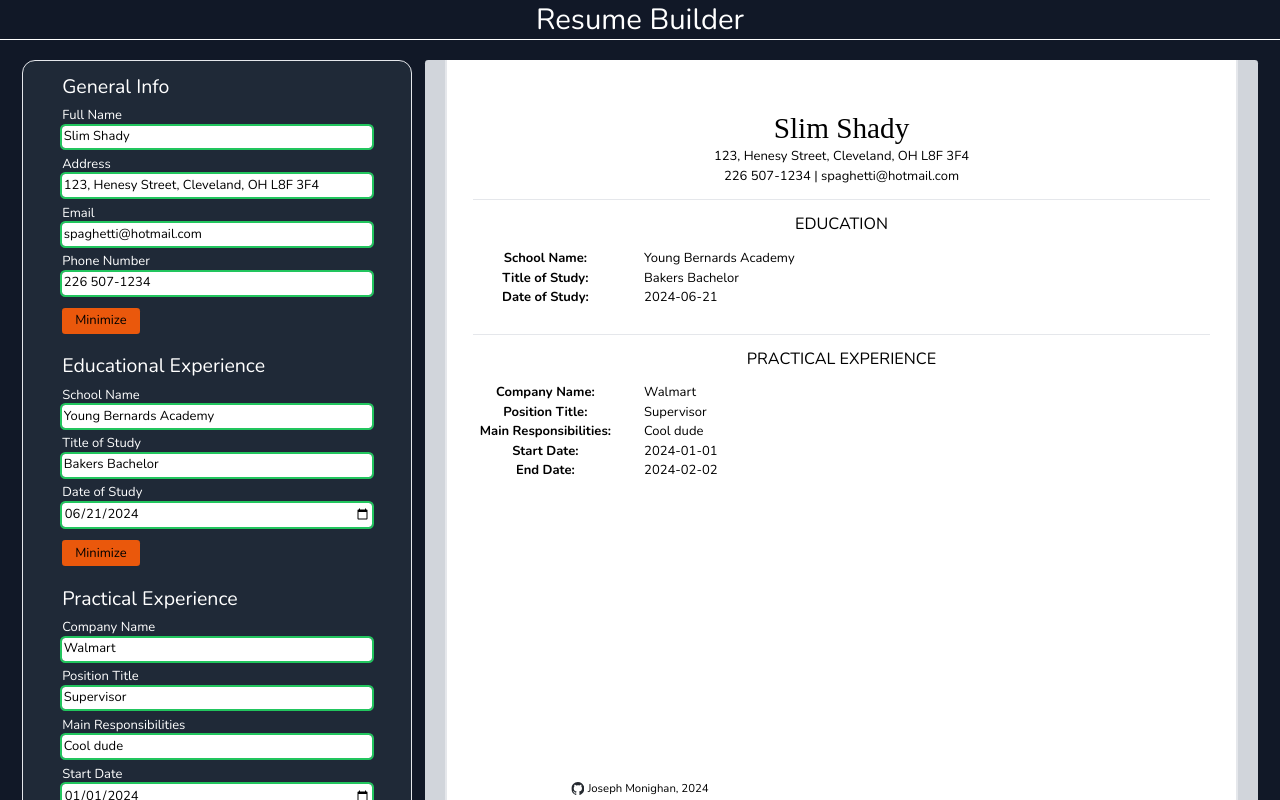
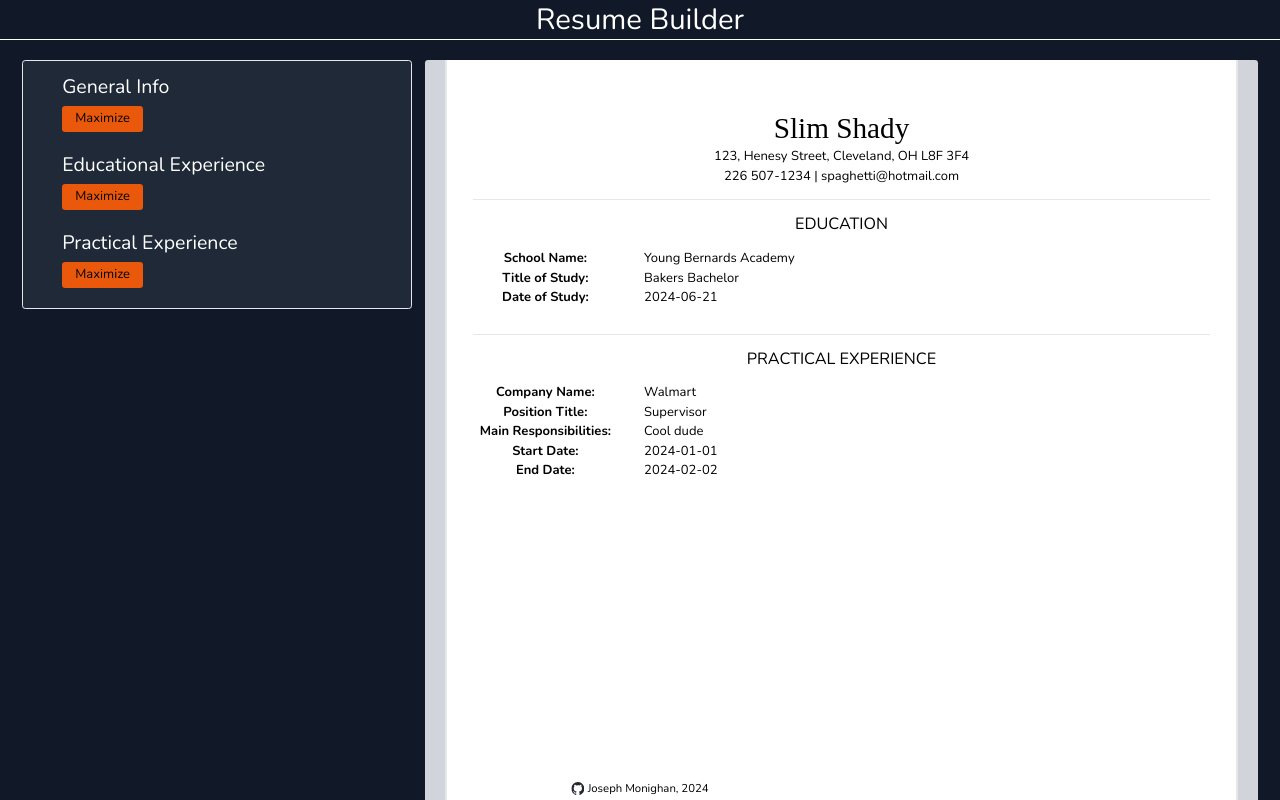
Before and after one commit to BlueVelocity/resume-generator, a React (Vite) app: page / in a window 1280 px wide. Shown: the top 800 px of the page. Built offline with nearby package versions, Linux system fonts and the light colour scheme.

Commit message:
Convert to data to array structure
To allow for future addition of information to sections

```diff
--- a/src/App.jsx
+++ b/src/App.jsx
@@ -1,57 +1,70 @@
 import { useState } from "react";
 import UserInput from "./components/UserInput.jsx";
 import ResumeDisplay from "./components/ResumeDisplay.jsx";
+import defaultData from "./data/defaultData.js";
 
 export default function App() {
-  const [genInfo, setGenInfo] = useState({
-    id: 1,
-    fullName: { data: "Slim Shady", type: "text" },
-    address: { data: "123, Henesy Street, Cleveland, OH L8F 3F4", type: "text" },
-    email: { data: "spaghetti@hotmail.com", type: "email" },
-    phoneNumber: { data: "226 507-1234", type: "tel" }
-  });
+  const [genInfo, setGenInfo] = useState(defaultData.genInfo);
 
   const handleGenChange = (e) => {
     const { name, value } = e.target;
-    setGenInfo(prevState => ({
-      ...prevState,
-      [name]: { ...prevState[`${name}`], data: value },
-    }));
+    setGenInfo((prevState) => {
+      const currentObj = prevState[0];
+      const currArr = [...prevState];
+      const newObj = {
+        ...currentObj,
+        [name]: { ...currentObj[`${name}`], data: value },
+      };
+      currArr[0] = newObj;
+      return currArr;
+    });
   };
 
-  const [edExperience, setEdExperience] = useState({
-    id: 1,
-    schoolName: { label: "School Name", data: "Young Bernards Academy", type: "text" },
-    titleOfStudy: { label: "Title of Study", data: "Bakers Bachelor", type: "text" },
-    dateOfStudy: { label: "Date of Study", data: "2024-06-21", type: "date" }
-  });
+  const [edExperience, setEdExperience] = useState(defaultData.edExperience);
 
   const handleEdChange = (e) => {
     const { name, value } = e.target;
-    setEdExperience(prevState => ({
-      ...prevState,
-      [name]: { ...prevState[`${name}`], data: value },
-    }));
+    const dataId = Number(e.target.getAttribute("data-id"));
+    setEdExperience((prevState) => {
+      const currentObjIndex = prevState.findIndex((obj) => obj.id === dataId);
+      const currentObj = prevState[currentObjIndex];
+      const currArr = [...prevState];
+      const newObj = {
+        ...currentObj,
+        [name]: { ...currentObj[`${name}`], data: value },
+      };
+      currArr[currentObjIndex] = newObj;
+      return currArr;
+    });
   };
 
-  const [pracExperience, setPracExperience] = useState({
-    id: 1,
-    companyName: { label: "Company Name", data: "Walmart", type: "text" },
-    positionTitle: { label: "Position Title", data: "Supervisor", type: "text" },
-    mainResponsibilities: { label: "Main Responsibilities", data: "Cool dude", type: "text" },
-    startDate: { label: "Start Date", data: "2024-01-01", type: "date" },
-    endDate: { label: "End Date", data: "2024-02-02", type: "date" },
-  });
+  const [pracExperience, setPracExperience] = useState(
+    defaultData.pracExperience,
+  );
 
   const handlePracChange = (e) => {
     const { name, value } = e.target;
-    setPracExperience(prevState => {
+    const dataId = Number(e.target.getAttribute("data-id"));
+    setPracExperience((prevState) => {
+      const currentObjIndex = prevState.findIndex((obj) => obj.id === dataId);
+      const currentObj = prevState[currentObjIndex];
+      const currArr = [...prevState];
       if (name === "endDate" && value === "") {
-        return { ...prevState, [name]: { ...prevState[`${name}`], data: "Current" } }
+        const newObj = {
+          ...currentObj,
+          [name]: { ...currentObj[`${name}`], data: "Current" },
+        };
+        currArr[currentObjIndex] = newObj;
+        return currArr;
       }
-      return { ...prevState, [name]: { ...prevState[`${name}`], data: value } }
+      const newObj = {
+        ...currentObj,
+        [name]: { ...currentObj[`${name}`], data: value },
+      };
+      currArr[currentObjIndex] = newObj;
+      return currArr;
     });
-  }
+  };
 
   return (
     <main className="flex-1 grid grid-cols-main grid-rows-main gap-4 max-w-screen-2xl mx-4">
--- a/src/components/FieldCollection.jsx
+++ b/src/components/FieldCollection.jsx
@@ -1,37 +1,67 @@
-import { useState } from 'react';
+import { useState } from "react";
 
-export default function FieldCollection({ sectionName, fields, inputData, handleChange }) {
-  const [isMinimized, setIsMinimized] = useState(false);
+export default function FieldCollection({
+  sectionName,
+  fields,
+  inputData,
+  handleChange,
+}) {
+  const [isMinimized, setIsMinimized] = useState(true);
 
   const handleMinimize = () => {
     isMinimized ? setIsMinimized(false) : setIsMinimized(true);
-  }
+  };
 
   return (
     <form className="w-full my-4 px-12" onSubmit={(e) => e.preventDefault()}>
       <p className="text-2xl">{sectionName}</p>
-      <ul className={`${isMinimized ? "hidden" : ""}`}>
+      {inputData.map((dataSegment) => {
+        return (
+          <ul key={dataSegment} className={`${isMinimized ? "hidden" : ""}`}>
             {fields.map((fieldData, index) => {
               return (
                 <li key={fieldData.id} className="flex flex-col my-2">
                   <label htmlFor={fieldData.id}>{fieldData.label}</label>
                   <input
                     type={fieldData.type}
-                name={inputData === undefined ? undefined : Object.keys(inputData)[index + 1]}
+                    name={
+                      dataSegment === undefined
+                        ? undefined
+                        : Object.keys(dataSegment)[index + 1]
+                    }
                     id={fieldData.id}
-                required={(fieldData.required === undefined || fieldData.required === true)}
+                    required={
+                      fieldData.required === undefined ||
+                      fieldData.required === true
+                    }
                     pattern={fieldData.pattern}
-                className="text-black outline outline-1 rounded p-0.5 invalid:outline-red-500 valid:outline-2 valid:outline-green-500"
-                defaultValue={inputData === undefined ? undefined : inputData[`${Object.keys(inputData)[index + 1]}`].data}
+                    className="text-black outline outline-1 rounded-[0.2rem] p-0.5 invalid:outline-red-500 valid:outline-green-500"
+                    defaultValue={
+                      dataSegment === undefined
+                        ? undefined
+                        : dataSegment[`${Object.keys(dataSegment)[index + 1]}`]
+                            .data
+                    }
                     onChange={handleChange}
+                    data-id={dataSegment.id}
                   />
                 </li>
               );
             })}
           </ul>
+        );
+      })}
       <div>
-        <button onClick={handleMinimize} className="text-black bg-accent rounded px-4 py-1 my-2">
+        <button
+          onClick={handleMinimize}
+          className="text-black bg-accent rounded px-4 py-1 my-2"
+        >
           {isMinimized ? "Maximize" : "Minimize"}
+        </button>
+        <button
+          className={`${isMinimized ? "hidden" : ""} text-black bg-green-600 rounded px-3 py-1 my-2 ml-2`}
+        >
+          +
         </button>
       </div>
     </form>
--- a/src/components/Resume.jsx
+++ b/src/components/Resume.jsx
@@ -4,20 +4,18 @@ export default function ({ genInfo, edExperience, pracExperience }) {
   return (
     <div className="flex-1 flex flex-col justify-start text-center max-w-[210mm] min-w-[210mm] min-h-[266mm] bg-white text-black border-x-2">
       <p className="align-self-center text-4xl font-special text-bold pt-16">
-        {genInfo.fullName.data}
+        {genInfo[0].fullName.data}
       </p>
-      <p className="align-self-center pt-1">
-        {genInfo.address.data}
-      </p>
+      <p className="align-self-center pt-1">{genInfo[0].address.data}</p>
       <p className="justify-self-end">
-        {genInfo.phoneNumber.data} | {genInfo.email.data}
+        {genInfo[0].phoneNumber.data} | {genInfo[0].email.data}
       </p>
       <hr className="my-4 mx-8" />
-      <ResumeSection title="EDUCATION" content={edExperience} />
+      <ResumeSection title="EDUCATION" contentGroup={edExperience} />
       <hr className="my-4 mx-8" />
       <ResumeSection
         title="PRACTICAL EXPERIENCE"
-        content={pracExperience}
+        contentGroup={pracExperience}
       />
     </div>
   );
--- a/src/components/ResumeSection.jsx
+++ b/src/components/ResumeSection.jsx
@@ -1,22 +1,30 @@
 import { Fragment } from "react";
 
-export default function ({ title, content }) {
+export default function ({ title, contentGroup }) {
   return (
     <section className="grid-auto">
       <p className="text-xl col-start-1 col-end-3">{title}</p>
-      <ul className="w-full my-4">
+      {contentGroup.map((content) => {
+        return (
+          <ul key={content.id} className="w-full my-4">
             <li key={content.id} className="w-full grid grid-cols-[25%_75%]">
               {Object.keys(content).map((key, index) => {
                 if (key === "id") return null;
                 return (
                   <Fragment key={key}>
-                <label className="font-bold">{content[`${key}`].label}:</label>
-                <p className="justify-self-start">{content[`${key}`].data}</p>
+                    <label className="font-bold">
+                      {content[`${key}`].label}:
+                    </label>
+                    <p className="justify-self-start">
+                      {content[`${key}`].data}
+                    </p>
                   </Fragment>
                 );
               })}
             </li>
           </ul>
+        );
+      })}
     </section>
   );
 }
--- a/src/components/UserInput.jsx
+++ b/src/components/UserInput.jsx
@@ -1,12 +1,34 @@
 import FieldCollection from "./FieldCollection.jsx";
 import inputFieldsData from "../data/inputFieldsData.js";
 
-export default function UserInput({ genInfo, handleGenChange, edExperience, handleEdChange, pracExperience, handlePracChange }) {
+export default function UserInput({
+  genInfo,
+  handleGenChange,
+  edExperience,
+  handleEdChange,
+  pracExperience,
+  handlePracChange,
+}) {
   return (
-    <div className="sticky top-6 flex-1 w-full bg-secondary border border-solid rounded-2xl">
-      <FieldCollection sectionName="General Info" fields={inputFieldsData.general} inputData={genInfo} handleChange={handleGenChange} />
-      <FieldCollection sectionName="Educational Experience" fields={inputFieldsData.edExperience} inputData={edExperience} handleChange={handleEdChange} />
-      <FieldCollection sectionName="Practical Experience" fields={inputFieldsData.pracExperience} inputData={pracExperience} handleChange={handlePracChange} />
+    <div className="sticky top-6 flex-1 w-full bg-secondary border border-solid rounded">
+      <FieldCollection
+        sectionName="General Info"
+        fields={inputFieldsData.general}
+        inputData={genInfo}
+        handleChange={handleGenChange}
+      />
+      <FieldCollection
+        sectionName="Educational Experience"
+        fields={inputFieldsData.edExperience}
+        inputData={edExperience}
+        handleChange={handleEdChange}
+      />
+      <FieldCollection
+        sectionName="Practical Experience"
+        fields={inputFieldsData.pracExperience}
+        inputData={pracExperience}
+        handleChange={handlePracChange}
+      />
     </div>
   );
 }
--- /dev/null
+++ b/src/data/defaultData.js
@@ -0,0 +1,48 @@
+export default {
+  genInfo: [
+    {
+      id: 1,
+      fullName: { data: "Slim Shady", type: "text" },
+      address: {
+        data: "123, Henesy Street, Cleveland, OH L8F 3F4",
+        type: "text",
+      },
+      email: { data: "spaghetti@hotmail.com", type: "email" },
+      phoneNumber: { data: "226 507-1234", type: "tel" },
+    },
+  ],
+  edExperience: [
+    {
+      id: 1,
+      schoolName: {
+        label: "School Name",
+        data: "Young Bernards Academy",
+        type: "text",
+      },
+      titleOfStudy: {
+        label: "Title of Study",
+        data: "Bakers Bachelor",
+        type: "text",
+      },
+      dateOfStudy: { label: "Date of Study", data: "2024-06-21", type: "date" },
+    },
+  ],
+  pracExperience: [
+    {
+      id: 1,
+      companyName: { label: "Company Name", data: "Walmart", type: "text" },
+      positionTitle: {
+        label: "Position Title",
+        data: "Supervisor",
+        type: "text",
+      },
+      mainResponsibilities: {
+        label: "Main Responsibilities",
+        data: "Cool dude",
+        type: "text",
+      },
+      startDate: { label: "Start Date", data: "2024-01-01", type: "date" },
+      endDate: { label: "End Date", data: "2024-02-02", type: "date" },
+    },
+  ],
+};
```
Lines whose indentation alone changed are shown as unchanged.
